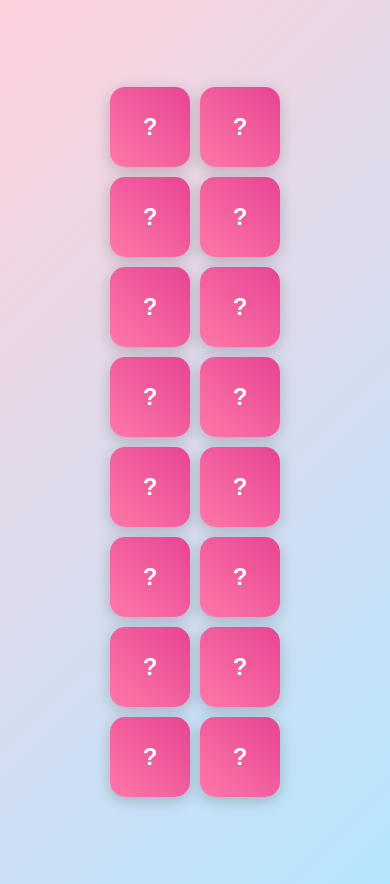
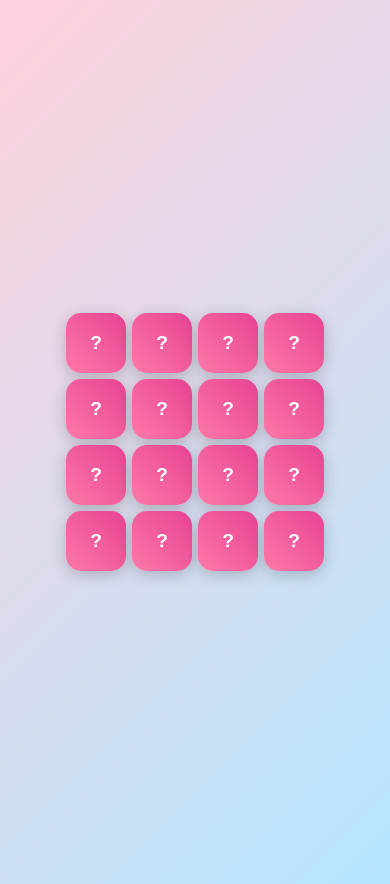
Before and after one commit to FrancisP9/Jeu-m-moire, a website built with Vite: page index.html in a window 390 px wide. Both pictures are taken after a click on the button "Jouer". Built offline with nearby package versions, Linux system fonts and the light colour scheme.

Commit message:
Optimisation responsive pour mobile : 4 colonnes au lieu de 2, cartes adaptées aux petits écrans

```diff
--- a/src/style.css
+++ b/src/style.css
@@ -155,14 +155,15 @@ body {
 /* Responsive */
 @media (max-width: 768px) {
   .cards-grid {
-    grid-template-columns: repeat(3, 1fr);
-    gap: 10px;
-    max-width: 400px;
+    grid-template-columns: repeat(4, 1fr);
+    gap: 8px;
+    max-width: 350px;
+    padding: 15px;
   }
 
   .card {
-    width: 100px;
-    height: 100px;
+    width: 75px;
+    height: 75px;
   }
 
   .screen img {
@@ -181,16 +182,40 @@ body {
 
 @media (max-width: 480px) {
   .cards-grid {
-    grid-template-columns: repeat(2, 1fr);
-    max-width: 250px;
+    grid-template-columns: repeat(4, 1fr);
+    gap: 6px;
+    max-width: 280px;
+    padding: 10px;
   }
 
   .card {
-    width: 80px;
-    height: 80px;
+    width: 60px;
+    height: 60px;
   }
 
   .card-back {
-    font-size: 1.5em;
+    font-size: 1.2em;
+  }
+
+  .card-front img {
+    width: 85%;
+    height: 85%;
   }
 }
+
+@media (max-width: 360px) {
+  .cards-grid {
+    grid-template-columns: repeat(4, 1fr);
+    gap: 5px;
+    max-width: 240px;
+  }
+
+  .card {
+    width: 50px;
+    height: 50px;
+  }
+
+  .card-back {
+    font-size: 1em;
+  }
+}
```
